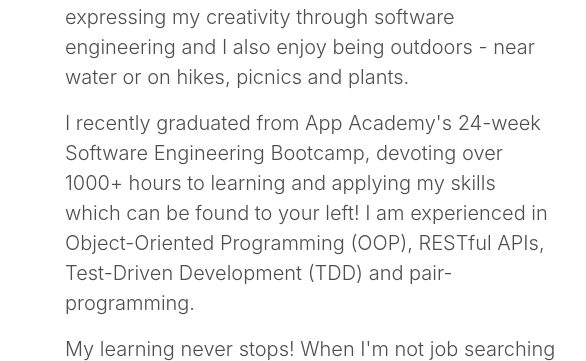
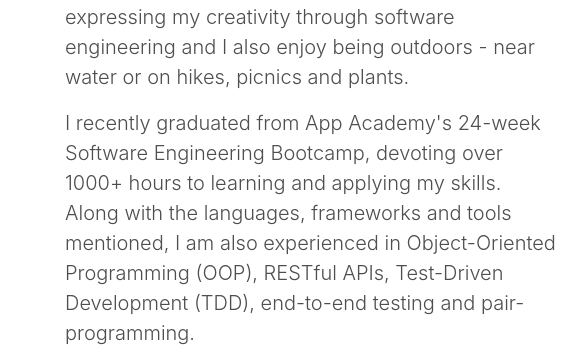
Before and after one commit to cpualei/cpualei.github.io, a plain HTML site: page index.html in a window 1280 px wide. Shown: the part 1042-1403 px from the top of the page, 590-1176 px from the left. Drawn offline with Linux system fonts and the light colour scheme; files whose address does not match are found by name.

Commit message:
edited about me section

```diff
--- a/index.html
+++ b/index.html
@@ -214,9 +214,9 @@
                     <p class="lead">
                         I recently graduated from App Academy's 24-week Software
                         Engineering Bootcamp, devoting over 1000+ hours to learning
-                        and applying my skills which can be found to your left!
-                        I am experienced in Object-Oriented Programming (OOP),
-                        RESTful APIs, Test-Driven Development (TDD) and pair-programming.
+                        and applying my skills.
+                        Along with the languages, frameworks and tools mentioned, I am also experienced in Object-Oriented Programming (OOP),
+                        RESTful APIs, Test-Driven Development (TDD), end-to-end testing and pair-programming.
                     </p>
                     <p class="lead">
                         My learning never stops! When I'm not job searching or studying
```
